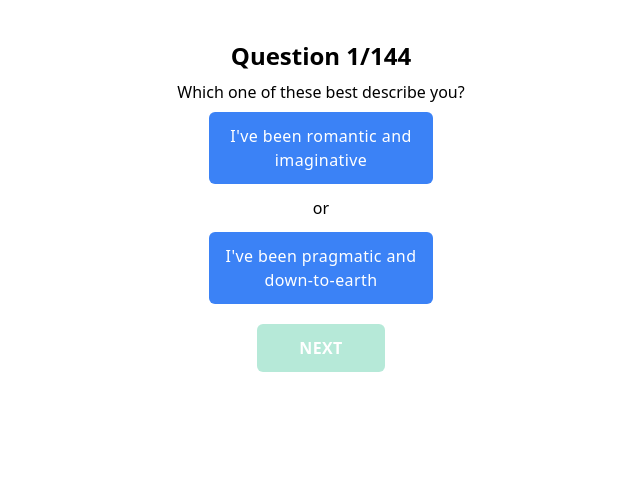
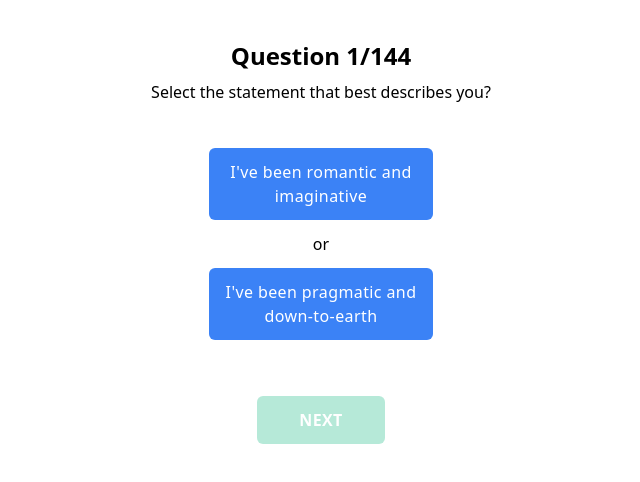
Before and after one commit to Huynie/enneagram, a Vue app: page / in a window 1280 px wide. Shown: the top 482 px of the page, without its empty margins (319-959 px from the left). Built offline with nearby package versions, Linux system fonts and the light colour scheme.

Commit message:
restyled button

```diff
--- a/src/components/Questions.vue
+++ b/src/components/Questions.vue
@@ -4,9 +4,9 @@
             Question {{counter + 1}}/{{totalQuestions.length}}
         </h1>
         <h2 class="font-medium my-2">
-            Which one of these best describe you?
+            Select the statement that best describes you?
         </h2>
-        <div class="my-8 flex flex-col items-center justify-center h-36 ">
+        <div class="my-8 flex flex-col items-center justify-center h-full ">
             <Button
                 tailwindClass="btn-blue"
                 :text="questions1"
```
